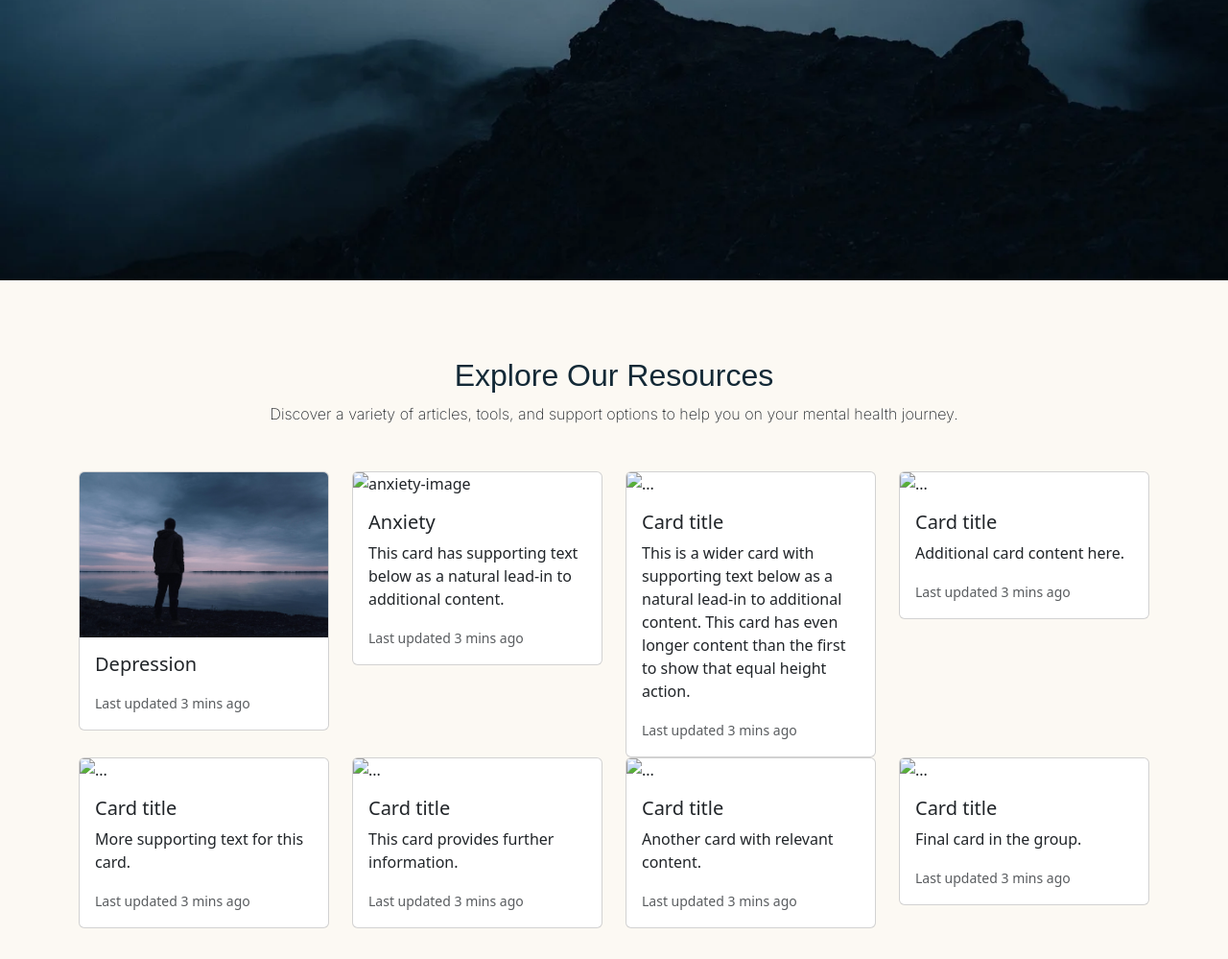
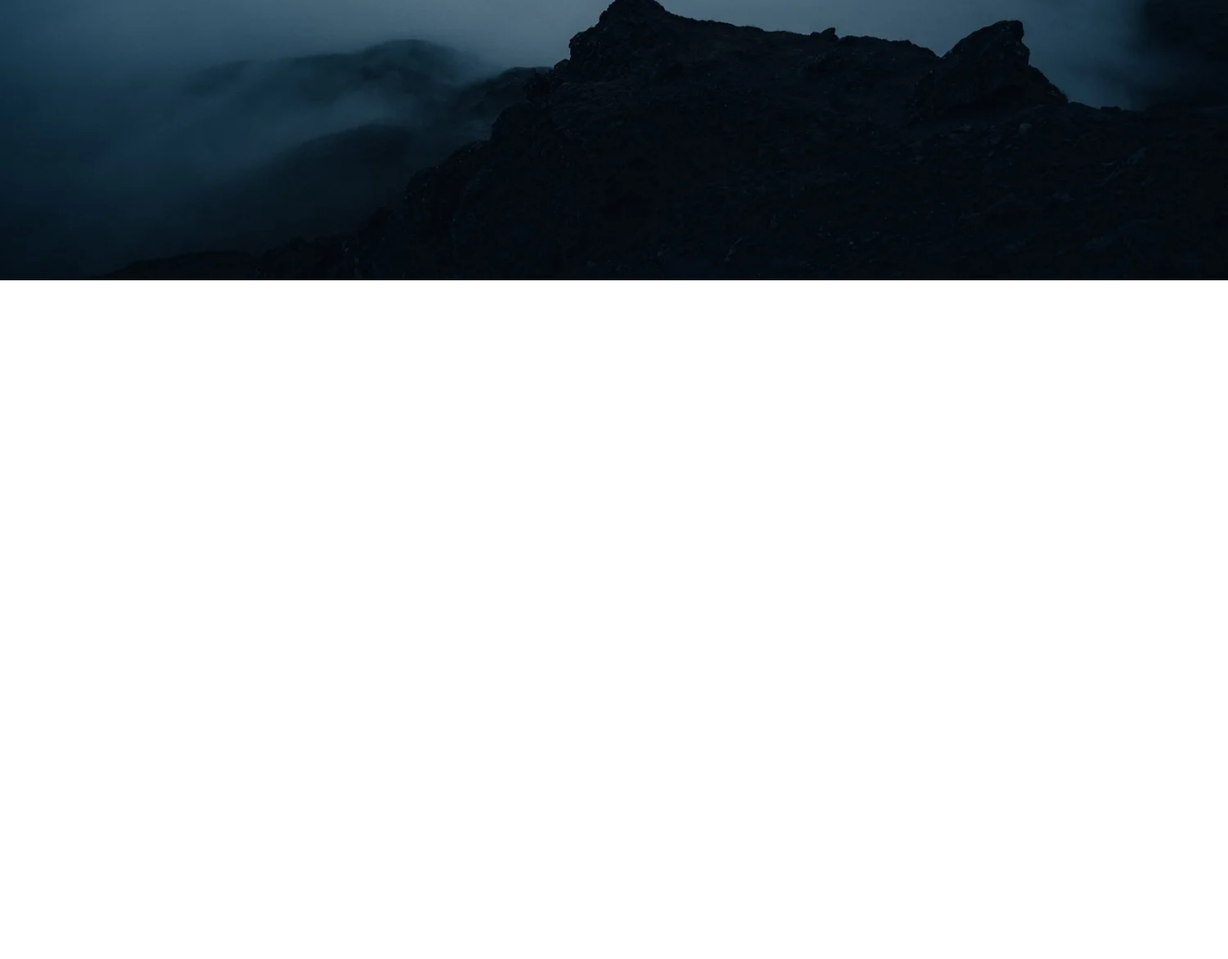
Before and after one commit to Ben8373/You-Are-Not-Alone, a plain HTML site: page index.html in a window 1280 px wide. Shown: the part 562-1561 px from the top of the page at 96% size. After the commit the page ends 854 px from the top, so only its background shows below. Drawn offline with nearby package versions, Linux system fonts and the light colour scheme; a web font is replaced by a local one.

Commit message:
Remove bootstrap card section from index.html

```diff
--- a/index.html
+++ b/index.html
@@ -11,6 +11,7 @@
       rel="stylesheet"
     />
     <link href="https://fonts.googleapis.com/css2?family=Inter:wght@100;200;400;500;600&display=swap" rel="stylesheet">
+
     <link rel="stylesheet" href="assets/css/style.css" />
     <link href="https://cdn.jsdelivr.net/npm/bootstrap@5.3.0/dist/css/bootstrap.min.css" rel="stylesheet">
     <script src="https://cdn.jsdelivr.net/npm/bootstrap@5.3.0/dist/js/bootstrap.bundle.min.js"></script>
@@ -42,100 +43,7 @@
 
         </div>
     </header>
-    <main class="main-section">
-      <section>
-
-        <div class="text-center my-5">
-          <h2 class="cal-sans-regular custom-color" style="color: #132936;">Explore Our Resources</h2>
-          <p class="inter-font">Discover a variety of articles, tools, and support options to help you on your mental health journey.</p>
-        </div>
-      </section>
-<div class="container">
-  <div class="row">
-    <div class="col-lg-3 col-md-6">
-      <div class="card">
-        <img src="assets/images/pexels-lukas-rychvalsky-670720.jpg" class="card-img-top" alt="depression-image">
-        <div class="card-body" alt="depression-text ">
-          <h5 class="card-title">Depression</h5>
-          <p class="card-text"></p>
-          <p class="card-text"><small class="text-muted">Last updated 3 mins ago</small></p>
-        </div>
-      </div>
-    </div>
-    <div class="col-lg-3 col-md-6">
-      <div class="card">
-        <img src="..." class="card-img-top" alt="anxiety-image">
-        <div class="card-body">
-          <h5 class="card-title">Anxiety</h5>
-          <p class="card-text">This card has supporting text below as a natural lead-in to additional content.</p>
-          <p class="card-text"><small class="text-muted">Last updated 3 mins ago</small></p>
-        </div>
-      </div>
-    </div>
-    <div class="col-lg-3 col-md-6">
-      <div class="card">
-        <img src="..." class="card-img-top" alt="...">
-        <div class="card-body">
-          <h5 class="card-title">Card title</h5>
-          <p class="card-text">This is a wider card with supporting text below as a natural lead-in to additional content. This card has even longer content than the first to show that equal height action.</p>
-          <p class="card-text"><small class="text-muted">Last updated 3 mins ago</small></p>
-        </div>
-      </div>
-    </div>
-    <div class="col-lg-3 col-md-6">
-      <div class="card">
-        <img src="..." class="card-img-top" alt="...">
-        <div class="card-body">
-          <h5 class="card-title">Card title</h5>
-          <p class="card-text">Additional card content here.</p>
-          <p class="card-text"><small class="text-muted">Last updated 3 mins ago</small></p>
-        </div>
-      </div>
-    </div>
-  </div>
-  <div class="row">
-    <div class="col-lg-3 col-md-6">
-      <div class="card">
-        <img src="..." class="card-img-top" alt="...">
-        <div class="card-body">
-          <h5 class="card-title">Card title</h5>
-          <p class="card-text">More supporting text for this card.</p>
-          <p class="card-text"><small class="text-muted">Last updated 3 mins ago</small></p>
-        </div>
-      </div>
-    </div>
-    <div class="col-lg-3 col-md-6">
-      <div class="card">
-        <img src="..." class="card-img-top" alt="...">
-        <div class="card-body">
-          <h5 class="card-title">Card title</h5>
-          <p class="card-text">This card provides further information.</p>
-          <p class="card-text"><small class="text-muted">Last updated 3 mins ago</small></p>
-        </div>
-      </div>
-    </div>
-    <div class="col-lg-3 col-md-6">
-      <div class="card">
-        <img src="..." class="card-img-top" alt="...">
-        <div class="card-body">
-          <h5 class="card-title">Card title</h5>
-          <p class="card-text">Another card with relevant content.</p>
-          <p class="card-text"><small class="text-muted">Last updated 3 mins ago</small></p>
-        </div>
-      </div>
-    </div>
-    <div class="col-lg-3 col-md-6">
-      <div class="card">
-        <img src="..." class="card-img-top" alt="...">
-        <div class="card-body">
-          <h5 class="card-title">Card title</h5>
-          <p class="card-text">Final card in the group.</p>
-          <p class="card-text"><small class="text-muted">Last updated 3 mins ago</small></p>
-        </div>
-      </div>
-    </div>
-  </div>
-</div>
+    <main>
     </main>
     <footer>
 
```
